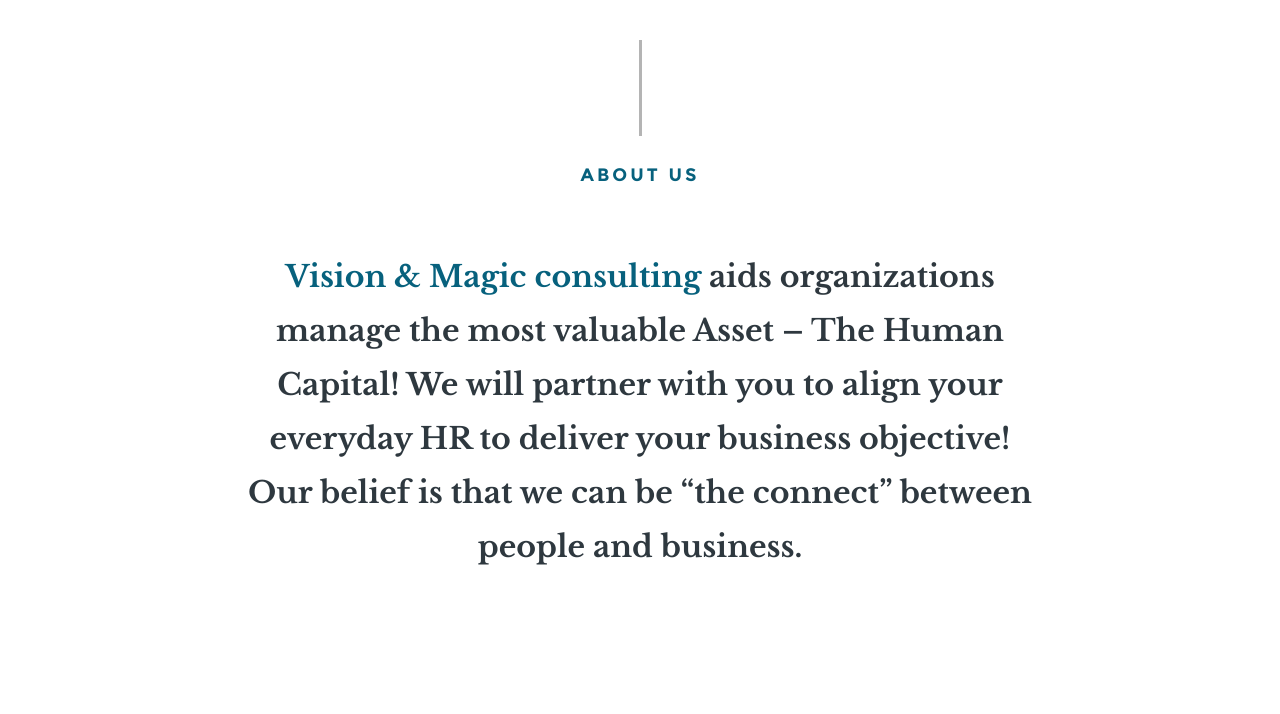
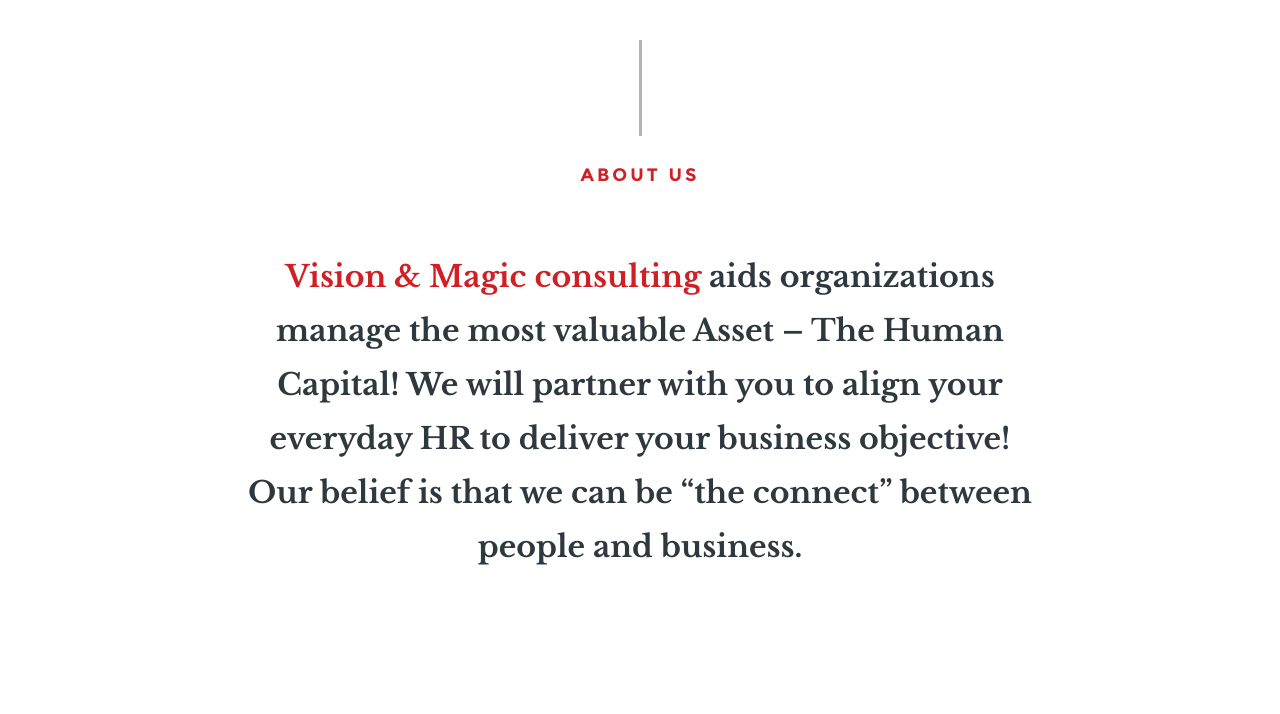
Before and after one commit to Visionandmagic/vandm, a website: page views/index.html in a window 1280 px wide. Shown: the part 806-1520 px from the top of the page. Drawn offline with nearby package versions, Linux system fonts and the light colour scheme; files that its build step writes are made by us from their sources; files whose address does not match are found by name.

Commit message:
title color update

```diff
--- a/public/css/main.css
+++ b/public/css/main.css
@@ -1790,7 +1790,7 @@
   max-width: 850px;
 }
 #about span {
-  color: #07617d;
+  color: #d01f25;
 }
 #about h3 {
   font-family: "montserrat-bold", sans-serif;
--- a/public/css/vandm.css
+++ b/public/css/vandm.css
@@ -155,8 +155,14 @@
   font-size: 2rem;
 }
 
-
 .form-frame {
   width:600px;
   height:600px;
 }
+
+#services .section-intro h3,
+#about h3,
+#testimonials h2,
+#contact .section-intro h3 {
+ color: #d01f25;
+}
--- a/views/partials/contact.html
+++ b/views/partials/contact.html
@@ -93,7 +93,7 @@
           <br>
          <a href="mailto:maya@vandmconsulting.in" target="_top">maya@vandmconsulting.in</a>
          <br>
-         <a href="mailto:hello@vandm" target="_top">hello@vandm</a>
+         <a href="mailto:hello@vandmconsulting.in" target="_top">hello@vandmconsulting.in</a>
         </p>
      </div> <!-- end cinfo -->
 
```
